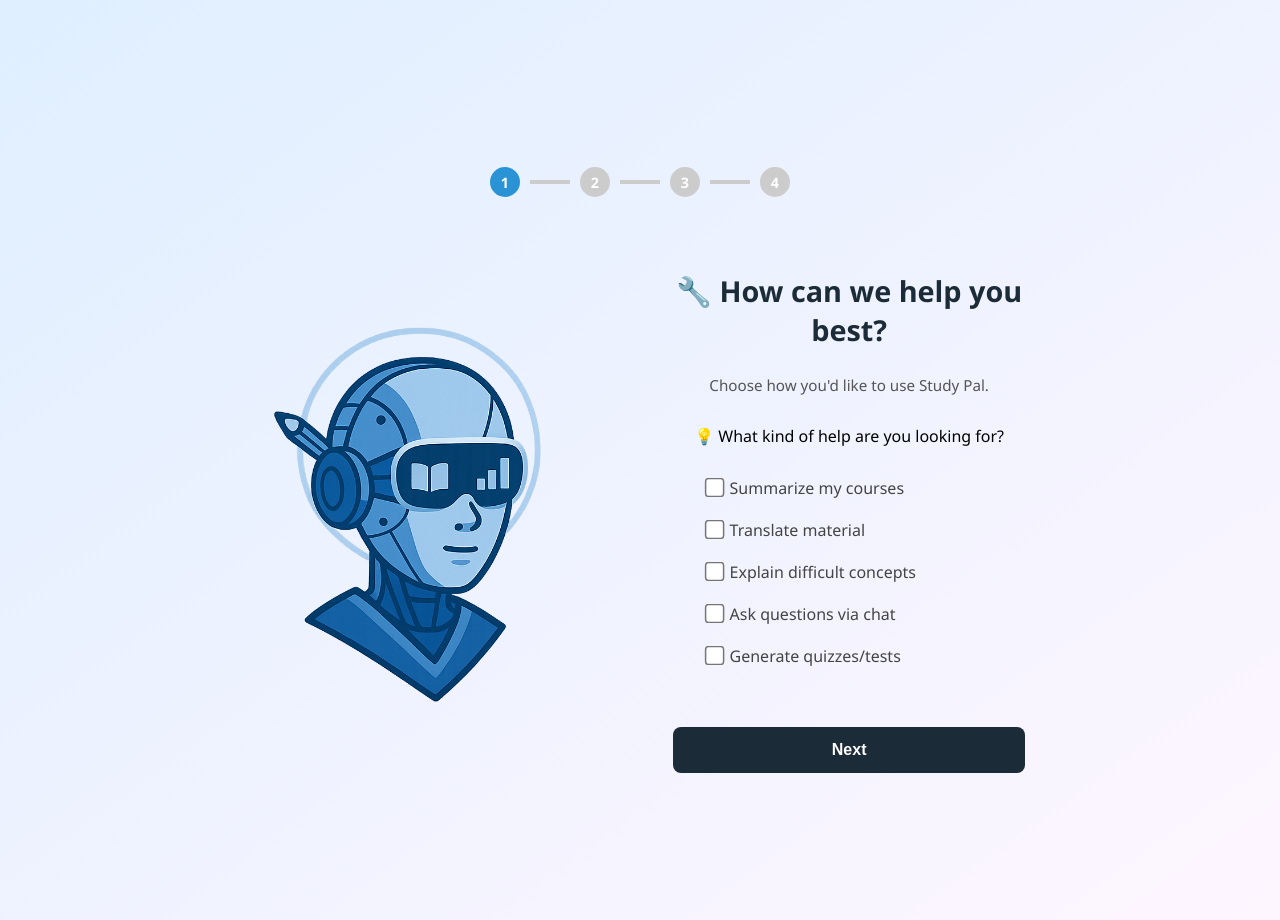
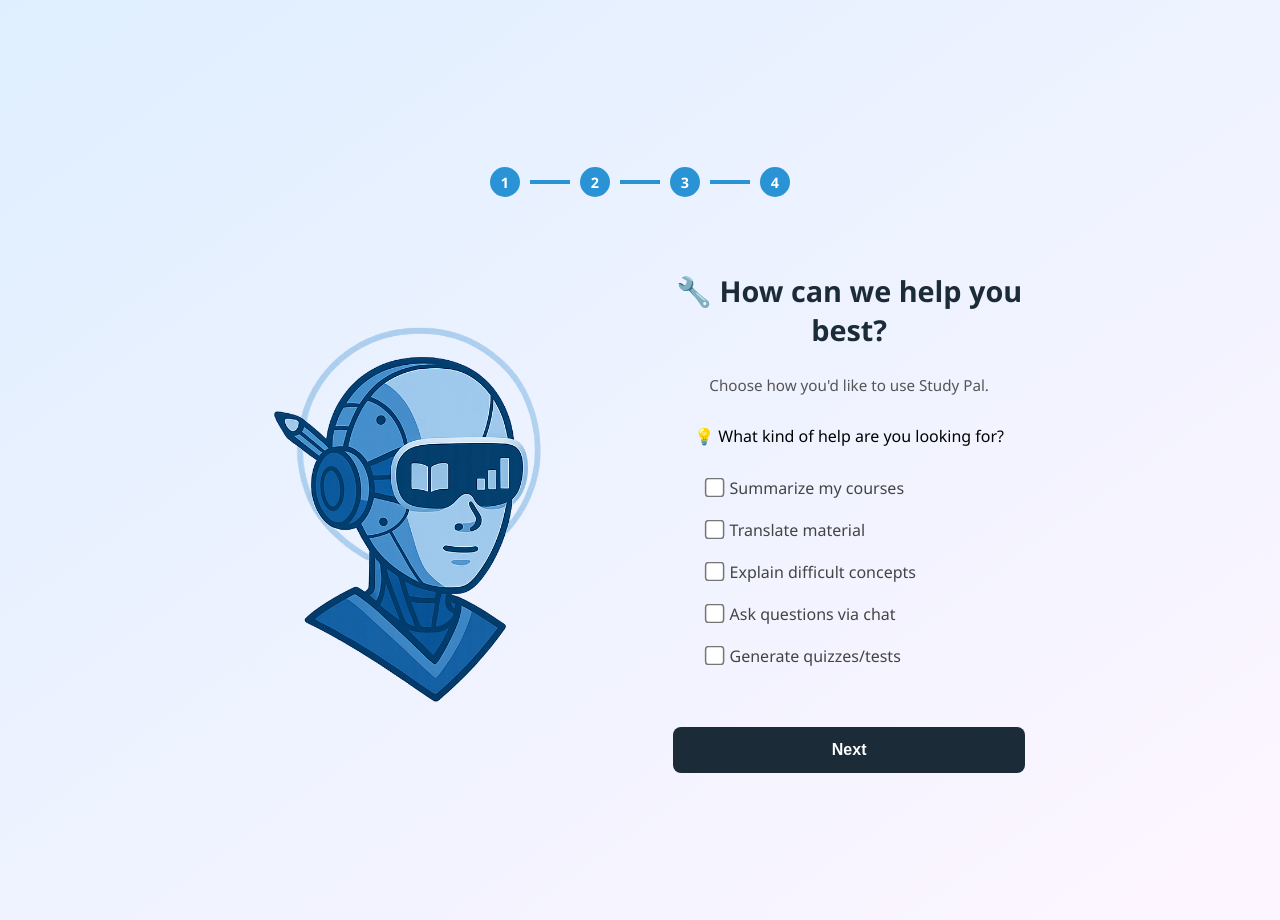
Before and after one commit to tech-girl-sa/my_study_pal_frontend, a React (Vite) app: page /onboarding/step4 in a window 1280 px wide. Built offline with nearby package versions, Linux system fonts and the light colour scheme.

Commit message:
add links to progress bar and reflect active statuses

```diff
--- a/src/components/pages/onboarding/OnboardingLayout.jsx
+++ b/src/components/pages/onboarding/OnboardingLayout.jsx
@@ -1,4 +1,4 @@
-import { Outlet } from "react-router-dom";
+import { Outlet,NavLink } from "react-router-dom";
 import classes from './OnboardingLayout.module.css';
 import { useEffect } from "react";
 import robotHeadLeft from "../../../assets/robot_head_left.png";
@@ -16,13 +16,21 @@ export default function OnboardingLayout() {
       <>
         <div className={classes.progressWrapper}>
           <div className={classes.progressBar}>
-            <div className={`${classes.step} ${classes.stepActive}`}>1</div>
+              <NavLink  className={({ isActive }) =>
+     isActive ? `${classes.step} ${classes.stepActive}` : classes.step
+  } to="step1">1</NavLink>
             <div className={classes.bar}></div>
-            <div className={classes.step}>2</div>
+            <NavLink  className={({ isActive }) =>
+     isActive ? `${classes.step} ${classes.stepActive}` : classes.step
+  } to="step2">2</NavLink>
             <div className={classes.bar}></div>
-            <div className={classes.step}>3</div>
+            <NavLink  className={({ isActive }) =>
+     isActive ? `${classes.step} ${classes.stepActive}` : classes.step
+  } to="step3">3</NavLink>
             <div className={classes.bar}></div>
-            <div className={classes.step}>4</div>
+            <NavLink  className={({ isActive }) =>
+     isActive ? `${classes.step} ${classes.stepActive}` : classes.step
+  } to="step4">4</NavLink>
           </div>
         </div>
 
--- a/src/components/pages/onboarding/OnboardingLayout.module.css
+++ b/src/components/pages/onboarding/OnboardingLayout.module.css
@@ -17,9 +17,12 @@
   align-items: center;
   gap: 10px;
 }
-
+a {
+  all: unset;         /* removes ALL browser default styles */
+  cursor: pointer;    /* re-add pointer since all: unset removes it */
+}
 .step {
-  background-color: #ccc;
+  background-color: #2a93d5;
   color: white;
   width: 30px;
   height: 30px;
@@ -31,13 +34,14 @@
   font-size: 0.9rem;
 }
 
-.stepActive {
-  background-color: #2a93d5;
-}
 
 .bar {
   height: 4px;
   width: 40px;
+  background-color: #2a93d5;
+}
+
+.stepActive ~ * {
   background-color: #ccc;
 }
 
```
